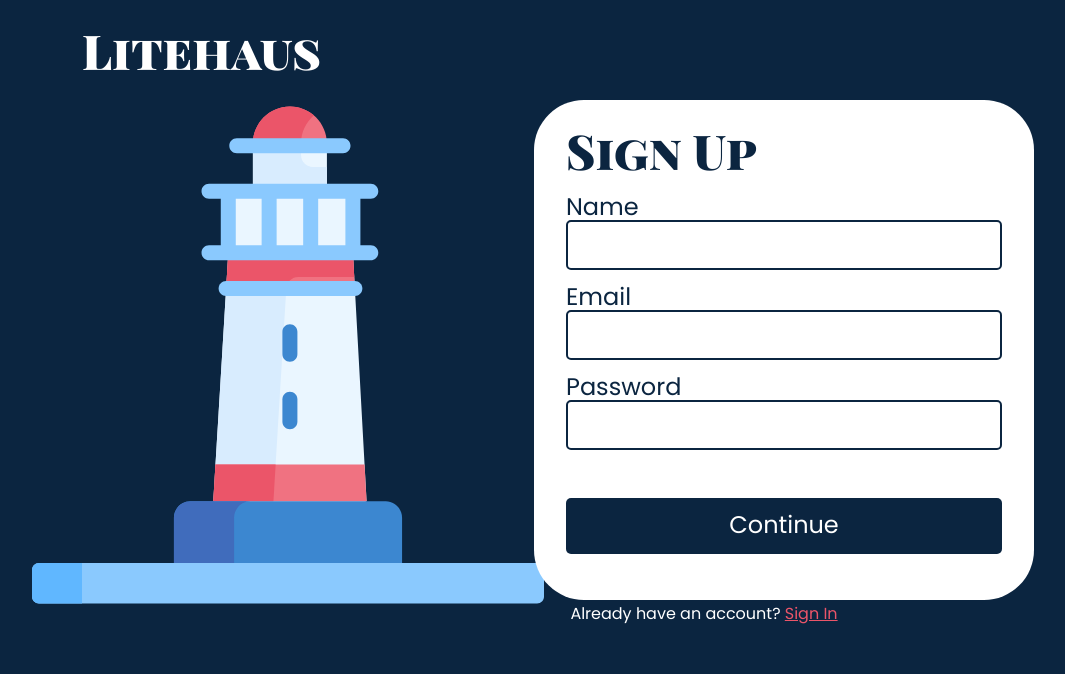
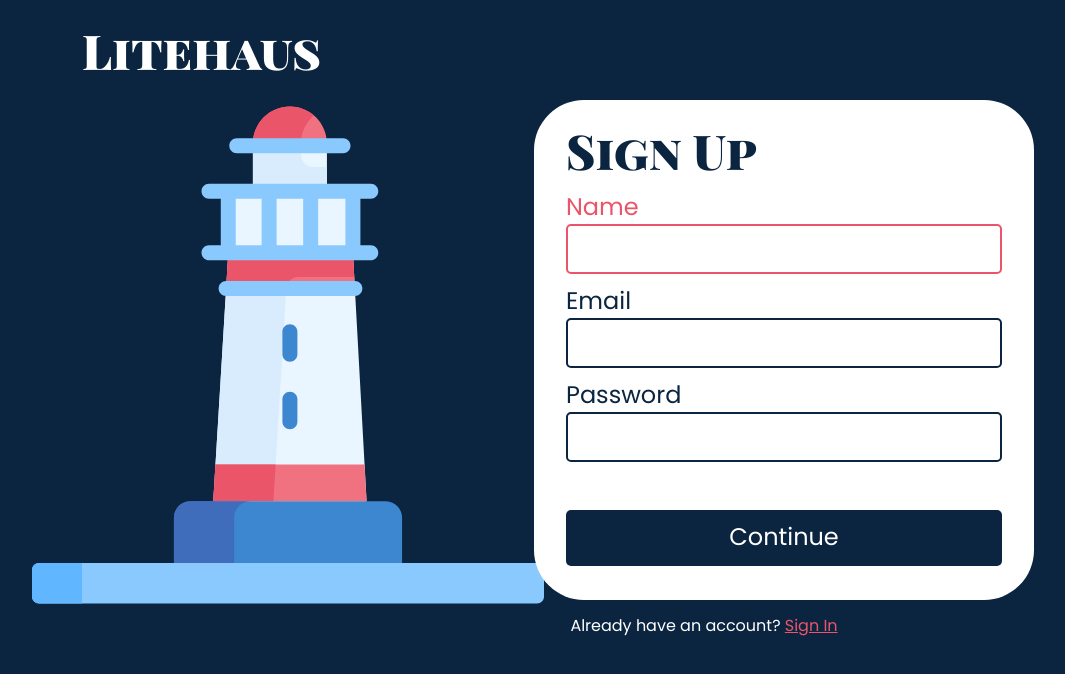
Before and after one commit to claytonNishitaniHart/Litehaus, a React (Create React App) app: page /signup in a window 1280 px wide. Shown: the top 674 px of the page, without its empty margins (96-1161 px from the left). Built offline with nearby package versions, Linux system fonts and the light colour scheme; no server answers.

Commit message:
shows when form input is missing

```diff
--- a/src/components/SignInPage/SignInPage.jsx
+++ b/src/components/SignInPage/SignInPage.jsx
@@ -1,4 +1,4 @@
-import React, { useState } from 'react';
+import React, { useRef, useState } from 'react';
 import { useHistory } from 'react-router';
 import lighthouse from '../../images/lighthouse.svg';
 import styles from './SignInPage.module.css';
@@ -6,12 +6,26 @@ import styles from './SignInPage.module.css';
 const SignInPage = ({ setLoggedIn }) => {
   const [email, setEmail] = useState('');
   const [password, setPassword] = useState('');
+  const emailInput = useRef(null);
+  const passwordInput = useRef(null);
   const history = useHistory();
 
   const validateForm = () => {
-    if (email.length === 0 ||
-      password.length === 0) return false;
-    return true;
+    let valid = true;
+    document.getElementById('passwordLabel').classList.remove(`${styles.inputMissing}`);
+    document.getElementById('emailLabel').classList.remove(`${styles.inputMissing}`);
+    if (password.length === 0) {
+      valid = false
+      passwordInput.current.focus();
+      document.getElementById('passwordLabel').classList.add(`${styles.inputMissing}`);
+    }
+    if (email.length === 0) {
+      valid = false;
+      emailInput.current.focus();
+      document.getElementById('emailLabel').classList.add(`${styles.inputMissing}`);
+    }
+
+    return valid;
   };
 
   const submitForm = async (e) => {
@@ -39,13 +53,13 @@ const SignInPage = ({ setLoggedIn }) => {
       <h1 className={styles.title}><a className={styles.titleLink} href='/'>Litehaus</a></h1>
       <form className={styles.form}>
         <h2 className={styles.header}>Sign In</h2>
-        <label className={styles.label}>
-          Email
-          <input className={styles.input} onChange={(e) => setEmail(e.target.value)} />
+        <label ref={emailInput} className={styles.label}>
+          <p id='emailLabel'>Email</p>
+          <input autoFocus className={styles.input} onChange={(e) => setEmail(e.target.value)} />
         </label>
         <label className={styles.label}>
-          Password
-          <input className={styles.input} type='password' onChange={(e) => setPassword(e.target.value)} />
+          <p id='passwordLabel'>Password</p>
+          <input ref={passwordInput} className={styles.input} type='password' onChange={(e) => setPassword(e.target.value)} />
         </label>
         <button className={styles.button} onClick={(e) => submitForm(e)}>Continue</button>
         <p className={styles.signupText}>Don't have an account? <a className={styles.signupLink} href='/signup'>Sign Up</a></p>
--- a/src/components/SignInPage/SignInPage.module.css
+++ b/src/components/SignInPage/SignInPage.module.css
@@ -72,6 +72,10 @@
   transition: color linear 0.125s;
 }
 
+.label > p {
+  margin: 0.25rem 0;
+}
+
 @media (min-width: 1000px) {
   .label {
     margin-top: 3rem;
@@ -88,6 +92,11 @@
   transition: border linear 0.125s;
   box-sizing: border-box;
   padding-left: 1rem;
+}
+
+.inputMissing::after {
+  content: ' - required';
+  color: #EB5569;
 }
 
 @media (min-width: 1000px) {
--- a/src/components/SignUpPage/SignUpPage.jsx
+++ b/src/components/SignUpPage/SignUpPage.jsx
@@ -1,4 +1,4 @@
-import React, { useState } from 'react';
+import React, { useRef, useState } from 'react';
 import { useHistory } from 'react-router';
 import lighthouse from '../../images/lighthouse.svg';
 import styles from './SignUpPage.module.css';
@@ -7,18 +7,39 @@ const SignUpPage = ({ setLoggedIn }) => {
   const [name, setName] = useState('');
   const [email, setEmail] = useState('');
   const [password, setPassword] = useState('');
+  const nameInput = useRef(null);
+  const emailInput = useRef(null);
+  const passwordInput = useRef(null);
   const history = useHistory();
 
   const validateForm = () => {
-    if (name.length === 0 ||
-      email.length === 0 ||
-      password.length === 0) return false;
-    return true;
+    let valid = true;
+    document.getElementById('passwordLabel').classList.remove(`${styles.inputMissing}`);
+    document.getElementById('emailLabel').classList.remove(`${styles.inputMissing}`);
+    document.getElementById('nameLabel').classList.remove(`${styles.inputMissing}`);
+    if (password.length === 0) {
+      valid = false
+      passwordInput.current.focus();
+      document.getElementById('passwordLabel').classList.add(`${styles.inputMissing}`);
+    }
+    if (email.length === 0) {
+      valid = false;
+      emailInput.current.focus();
+      document.getElementById('emailLabel').classList.add(`${styles.inputMissing}`);
+    }
+    if (name.length === 0) {
+      valid = false;
+      nameInput.current.focus();
+      document.getElementById('nameLabel').classList.add(`${styles.inputMissing}`);
+    }
+
+    return valid;
   };
 
   const submitForm = async (e) => {
     e.preventDefault();
     if (validateForm()) {
+      try {
         const response = await fetch('/api/register', {
           method: 'POST',
           credentials: 'include',
@@ -35,6 +56,9 @@ const SignUpPage = ({ setLoggedIn }) => {
         setLoggedIn(json.success ? true : false);
         localStorage.setItem('accessToken', json.token);
         history.push(json.success ? '/dashboard' : '/signup');
+      } catch (error) {
+        console.log(error);
+      }
     }
   };
 
@@ -43,16 +67,16 @@ const SignUpPage = ({ setLoggedIn }) => {
       <h1 className={styles.title}><a className={styles.titleLink} href='/'>Litehaus</a></h1>
       <form className={styles.form}>
         <h2 className={styles.header}>Sign Up</h2>
-        <label className={styles.label}>
-          Name
-          <input className={styles.input} onChange={(e) => setName(e.target.value)} />
+        <label ref={nameInput} className={styles.label}>
+          <p id='nameLabel'>Name</p>
+          <input autoFocus className={styles.input} onChange={(e) => setName(e.target.value)} />
         </label>
-        <label className={styles.label}>
-          Email
+        <label ref={emailInput} className={styles.label}>
+          <p id='emailLabel'>Email</p>
           <input className={styles.input} onChange={(e) => setEmail(e.target.value)} />
         </label>
-        <label className={styles.label}>
-          Password
+        <label ref={passwordInput} className={styles.label}>
+          <p id='passwordLabel'>Password</p>
           <input className={styles.input} type='password' onChange={(e) => setPassword(e.target.value)} />
         </label>
         <button className={styles.button} onClick={(e) => submitForm(e)}>Continue</button>
--- a/src/components/SignUpPage/SignUpPage.module.css
+++ b/src/components/SignUpPage/SignUpPage.module.css
@@ -70,6 +70,10 @@
   transition: color linear 0.125s;
 }
 
+.label > p {
+  margin: 0.25rem 0;
+}
+
 .input {
   display: block;
   border: #0B2540 2px solid;
@@ -80,6 +84,11 @@
   transition: border linear 0.125s;
   box-sizing: border-box;
   padding-left: 1rem;
+}
+
+.inputMissing::after {
+  content: ' - required';
+  color: #EB5569;
 }
 
 @media (min-width: 1000px) {
```
Lines whose indentation alone changed are shown as unchanged.
